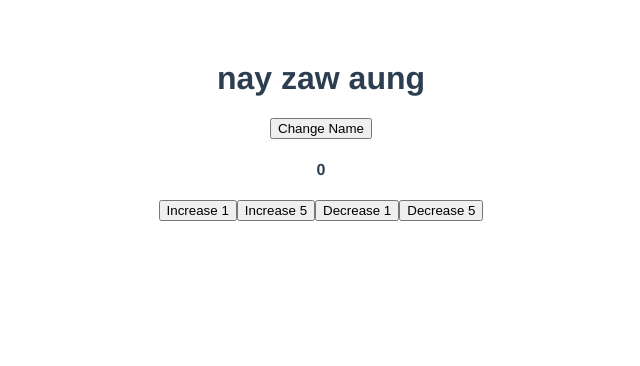
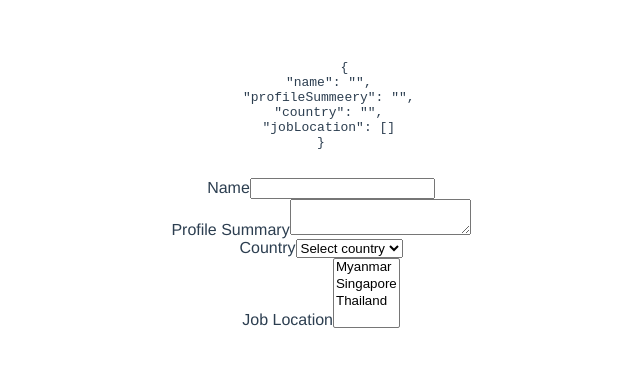
Before and after one commit to nayzawaungnza/hello-world, a Vue app: page / in a window 1280 px wide. Shown: the top 366 px of the page, without its empty margins (319-959 px from the left). Built offline with nearby package versions, Linux system fonts and the light colour scheme.

Commit message:
Form Handling (Part 1)

```diff
--- a/src/App.vue
+++ b/src/App.vue
@@ -1,12 +1,46 @@
 <template>
    <div>
-      <h1>{{ name }}</h1>
-      <button v-on:click="changeName($event), increase(1, $event)">Change Name</button>
-      <h4>{{ count }}</h4>
-      <button @click="increase(1, $event)">Increase 1</button>
-      <button @click="increase(5, $event)">Increase 5</button>
-      <button @click="decrease(1, $event)">Decrease 1</button>
-      <button @click="decrease(5, $event)">Decrease 5</button>
+    <pre>
+      {{ JSON.stringify(formValues, null, 2) }}
+    </pre>
+    <form>
+      <div class="rendered-form">
+        <div class="formbuilder-text form-group field-name">
+            <label for="name" class="formbuilder-text-label">Name</label>
+            <input type="text" class="form-control" name="name" v-model="formValues.name">
+        </div>
+    </div>
+    <div class="rendered-form">
+        <div class="formbuilder-text form-group ">
+            <label for="profile" class="formbuilder-text-label">Profile Summary</label>
+            <textarea class="form-control" name="profile" v-model="formValues.profileSummeery"></textarea>
+        </div>
+    </div>
+
+    <div class="rendered-form">
+    <div class="formbuilder-select form-group field-country">
+        <label for="country" class="formbuilder-select-label">Country</label>
+        <select class="form-control" name="country" id="country" v-model="formValues.country">
+          <option value="" >Select country</option>
+            <option value="myanmar" >Myanmar</option>
+            <option value="singapore" id="country-1">Singapore</option>
+            <option value="thailand" id="country-2">Thailand</option>
+        </select>
+    </div>
+</div>
+
+<div class="rendered-form">
+    <div class="formbuilder-select form-group field-country">
+        <label for="joblocation" class="formbuilder-select-label">Job Location</label>
+        <select class="form-control" name="joblocation" id="joblocation" multiple v-model="formValues.jobLocation">
+            <option value="myanmar" >Myanmar</option>
+            <option value="singapore" id="country-1">Singapore</option>
+            <option value="thailand" id="country-2">Thailand</option>
+        </select>
+    </div>
+</div>
+
+    </form>
    </div>
 </template>
 
@@ -15,23 +49,16 @@ export default {
   name: 'App',
   data(){
     return{
-      name:'nay zaw aung',
-      count:0,
+      formValues:{
+        name:'',
+        profileSummeery:'',
+        country:'',
+        jobLocation:[],
+      }
     }
   },
 methods:{
-  changeName(event){
-      this.name = 'Aung Aung'
-      console.log('Event' , event)
-  },
-   increase(num, event){
-    this.count += num
-    console.log('Event' , event)
-   },
-   decrease(num, event){
-    this.count -= num
-    console.log('Event' , event)
-   }
+
 },
 }
 </script>
```
